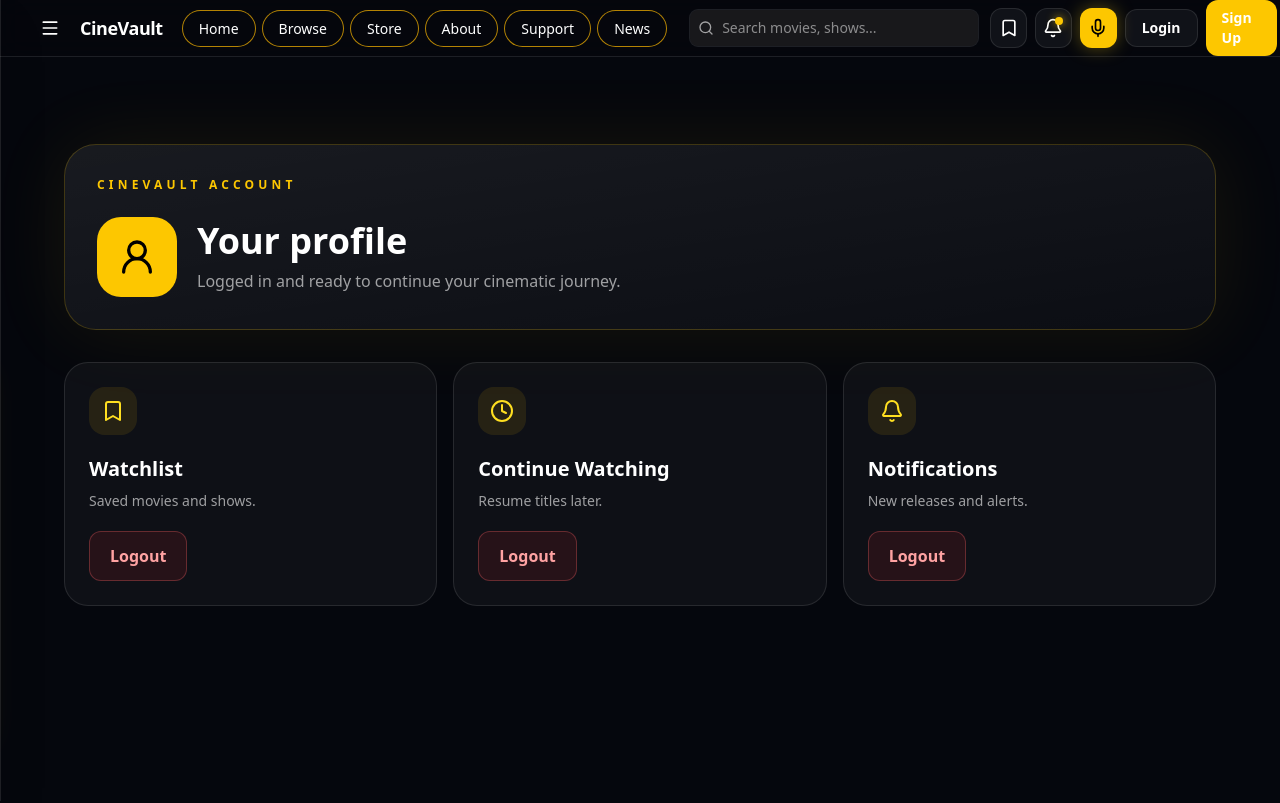
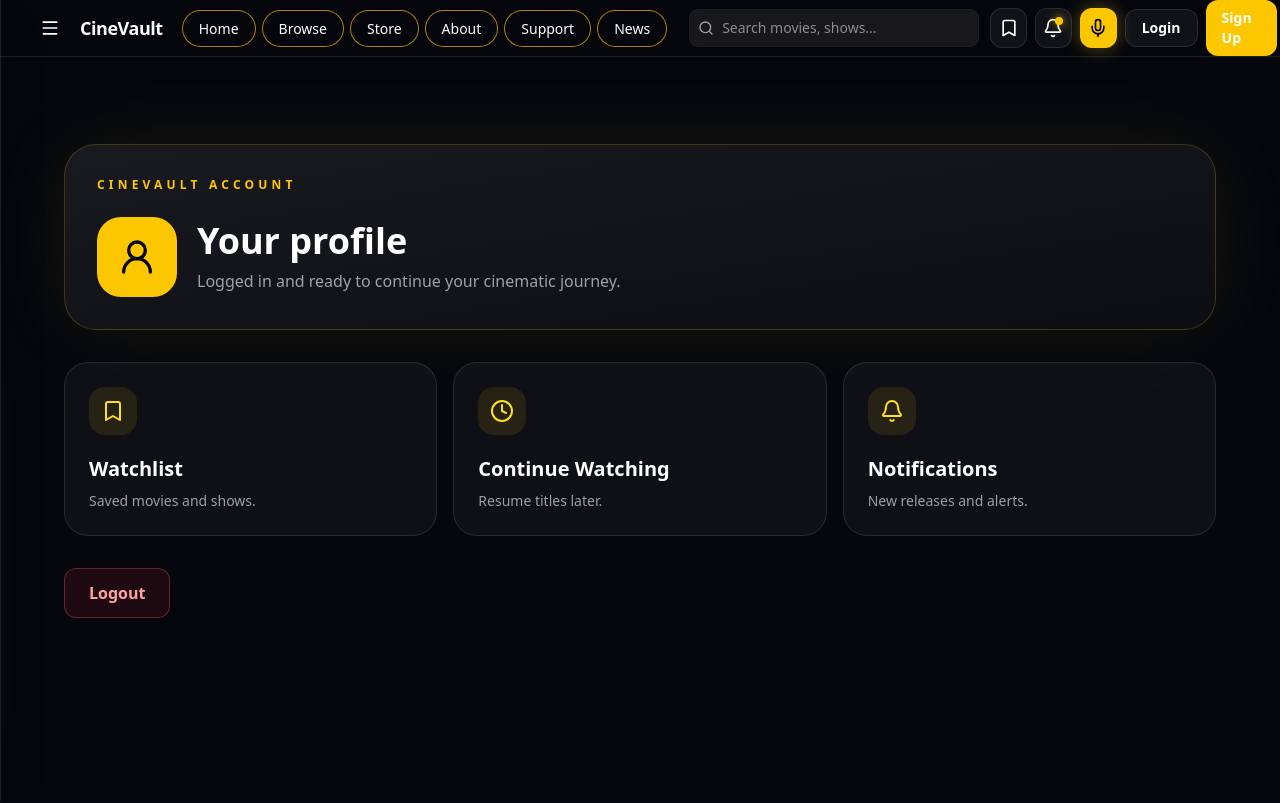
Before and after one commit to breezy23333/cinevault, a Next.js app: page /profile in a window 1280 px wide. Shown: the top 803 px of the page. Built offline with nearby package versions, Linux system fonts and the light colour scheme.

Commit message:
Fix CineVault logout and session handling

```diff
--- a/app/profile/page.tsx
+++ b/app/profile/page.tsx
@@ -4,6 +4,12 @@ import { Bookmark, Bell, Clock, User2 } from "lucide-react";
 import Link from "next/link";
 
 export default function ProfilePage() {
+  async function logout() {
+    await fetch("/api/auth/logout", { method: "POST" });
+    localStorage.removeItem("cinevault_user");
+    window.location.href = "/login";
+  }
+
   return (
     <main className="min-h-screen bg-[#05070d] px-6 py-16 text-white">
       <section className="mx-auto max-w-6xl">
@@ -27,10 +33,34 @@ export default function ProfilePage() {
         </div>
 
         <div className="mt-8 grid gap-4 md:grid-cols-3">
-          <ProfileCard href="/watchlist" icon={<Bookmark />} title="Watchlist" text="Saved movies and shows." />
-            <ProfileCard href="/profile" icon={<Clock />} title="Continue Watching" text="Resume titles later." />
-            <ProfileCard href="/notifications" icon={<Bell />} title="Notifications" text="New releases and alerts." />
+          <ProfileCard
+            href="/watchlist"
+            icon={<Bookmark />}
+            title="Watchlist"
+            text="Saved movies and shows."
+          />
+
+          <ProfileCard
+            href="/profile"
+            icon={<Clock />}
+            title="Continue Watching"
+            text="Resume titles later."
+          />
+
+          <ProfileCard
+            href="/notifications"
+            icon={<Bell />}
+            title="Notifications"
+            text="New releases and alerts."
+          />
         </div>
+
+        <button
+          onClick={logout}
+          className="mt-8 rounded-xl border border-red-400/30 bg-red-500/10 px-6 py-3 font-bold text-red-300 transition hover:bg-red-500 hover:text-white"
+        >
+          Logout
+        </button>
       </section>
     </main>
   );
@@ -46,17 +76,7 @@ function ProfileCard({
   icon: React.ReactNode;
   title: string;
   text: string;
-})
-
-{
-
-function logout() {
-  localStorage.removeItem("cinevault_user");
-  document.cookie = "cinevault_user=; Max-Age=0; path=/";
-  document.cookie = "cinevault_user_id=; Max-Age=0; path=/";
-  window.location.href = "/login";
-}
-
+}) {
   return (
     <Link
       href={href}
@@ -65,15 +85,9 @@ function logout() {
       <div className="mb-5 flex h-12 w-12 items-center justify-center rounded-2xl bg-yellow-400/10 text-yellow-300">
         {icon}
       </div>
+
       <h2 className="text-xl font-black">{title}</h2>
       <p className="mt-2 text-sm text-white/60">{text}</p>
-        <button
-            onClick={logout}
-            className="mt-5 rounded-xl border border-red-400/30 bg-red-500/10 px-5 py-3 font-bold text-red-300 transition hover:bg-red-500 hover:text-white"
-            >
-            Logout
-        </button>
-
     </Link>
   );
 }
```
Also changed, not shown: app/api/auth/logout/route.ts (line endings or trailing spaces).
